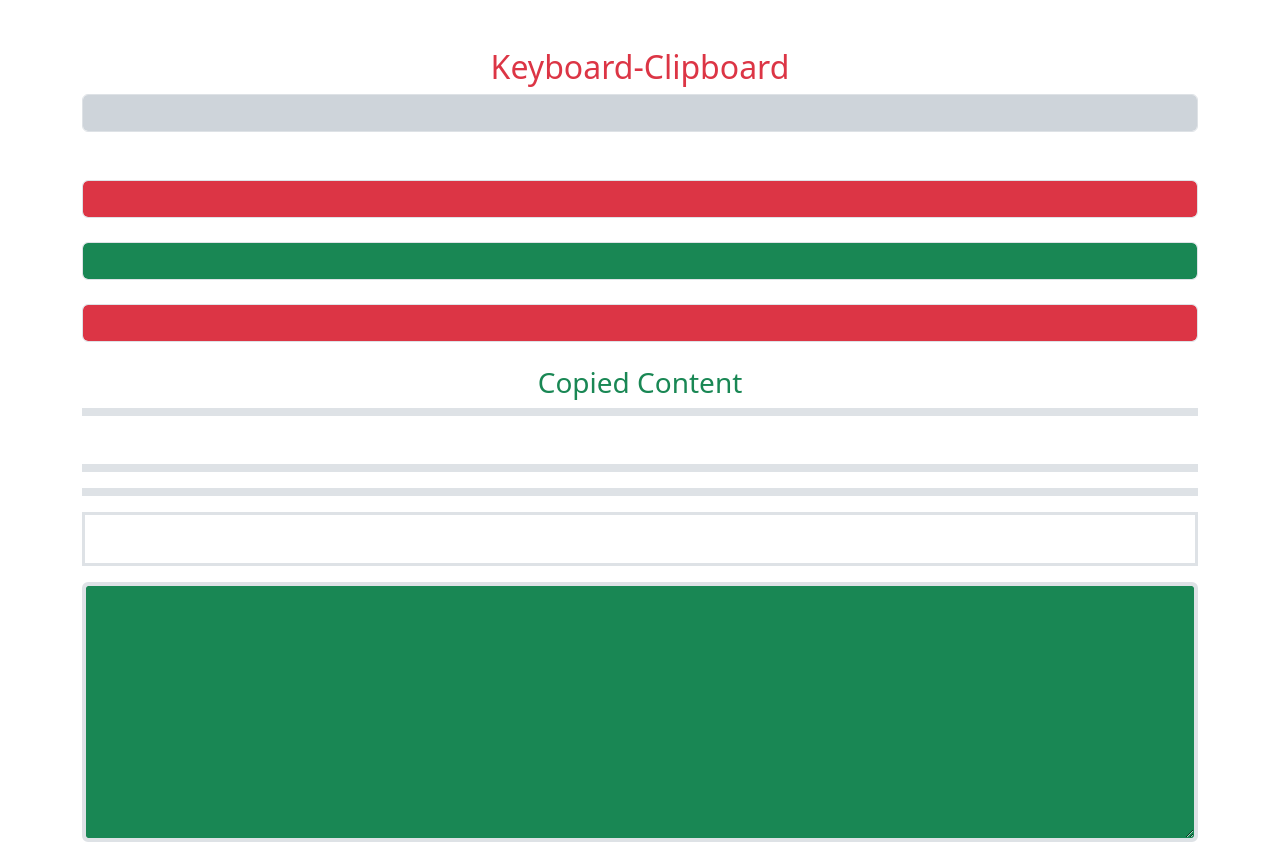
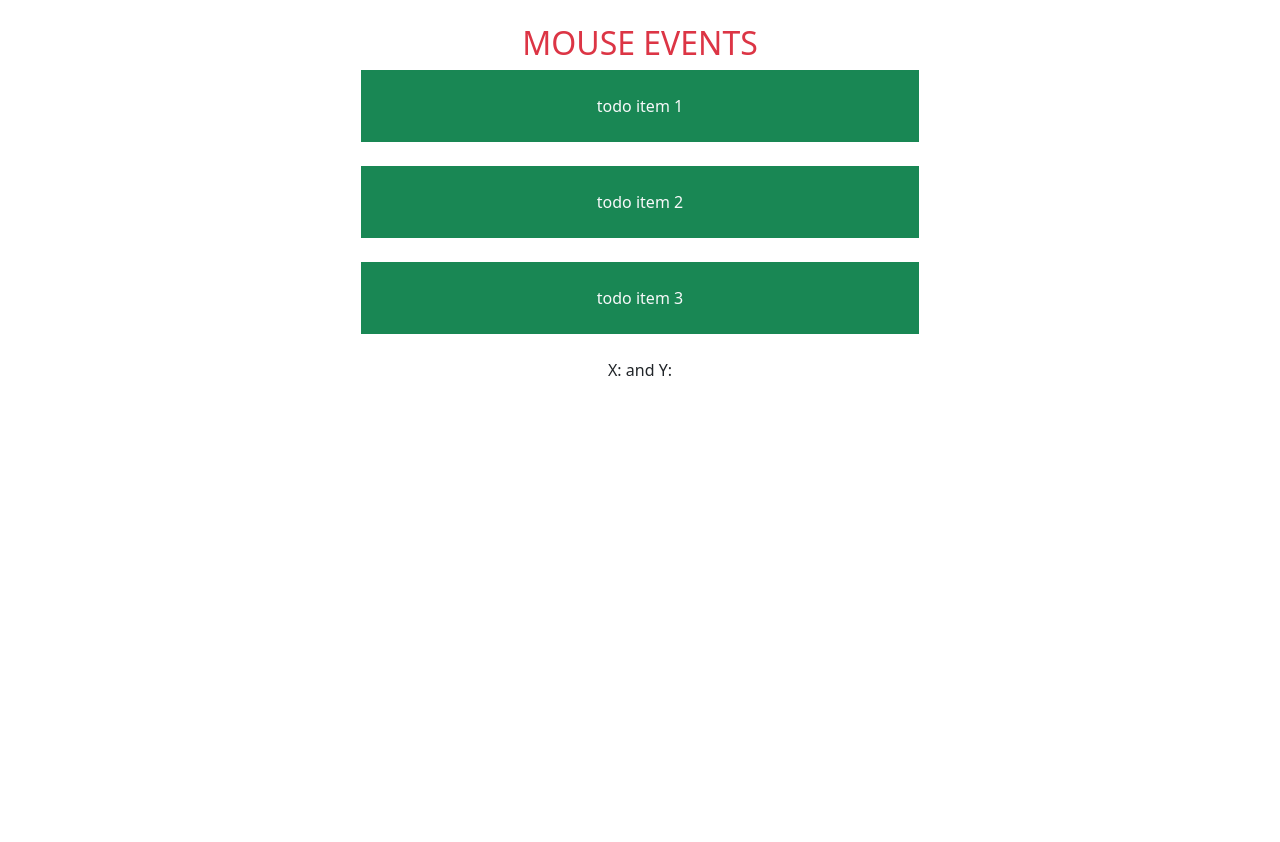
Before and after one commit to BrhnAlc/react-repo, a React (Create React App) app in the folder rc06_forms-otherEvents/: page / in a window 1280 px wide. After the commit the page ends 800 px from the top, so only its background shows below. Built offline with nearby package versions, Linux system fonts and the light colour scheme.

Commit message:
onMouseEnter

```diff
--- a/rc06_forms-otherEvents/src/App.js
+++ b/rc06_forms-otherEvents/src/App.js
@@ -8,8 +8,8 @@ function App() {
     <div>
       {/* <Form /> */}
       {/* <FormObject /> */}
-      <KeyboardEvents />
-      {/* <MouseEvent /> */}
+      {/* <KeyboardEvents /> */}
+      <MouseEvent />
     </div>
   )
 }
--- a/rc06_forms-otherEvents/src/components/3-mouseEvents/MouseEvent.jsx
+++ b/rc06_forms-otherEvents/src/components/3-mouseEvents/MouseEvent.jsx
@@ -1,37 +1,22 @@
 import { useState } from "react"
 
 const MouseEvent = () => {
-  const [visible, setVisible] = useState(false)
 
-  const [coordX, setCoordX] = useState()
-  const [coordY, setCoordY] = useState()
-
-  const handleMove = (e) => {
-    // console.log("X:", e.pageX)
-    // console.log("Y:", e.pageY)
-
-    console.log("RX:", e.nativeEvent.offsetX)
-    console.log("RY:", e.nativeEvent.offsetY)
-
-    setCoordX(e.pageX)
-    setCoordY(e.pageY)
-  }
-
+const [visible,setVisible] =useState(false)
   return (
     <div className="container text-center d-flex flex-column align-items-center mt-4">
       <h2 className="text-danger">MOUSE EVENTS</h2>
 
       <div
         id="todo-1"
-        className="bg-success text-light w-50 p-4"
-        onMouseEnter={() => setVisible(true)}
-        onMouseLeave={() => setVisible(false)}
+        className="bg-success text-light w-50 p-4 " onMouseEnter={()=>setVisible(true)} onMouseLeave={()=>setVisible(false)}
+
       >
         todo item 1
+
+        {visible && <div>hint</div>}
       </div>
 
-      {/* Conditional Rendering */}
-      {visible && <div>Hint</div>}
 
       <div id="todo-2" className="bg-success text-light w-50 p-4 mt-4">
         todo item 2
@@ -40,13 +25,13 @@ const MouseEvent = () => {
       <div
         id="todo-3"
         className="bg-success text-light w-50 p-4 my-4"
-        onMouseMove={handleMove}
+
       >
         todo item 3
       </div>
 
       <p>
-        X: {coordX} and Y:{coordY}
+        X:  and Y:
       </p>
     </div>
   )
```
